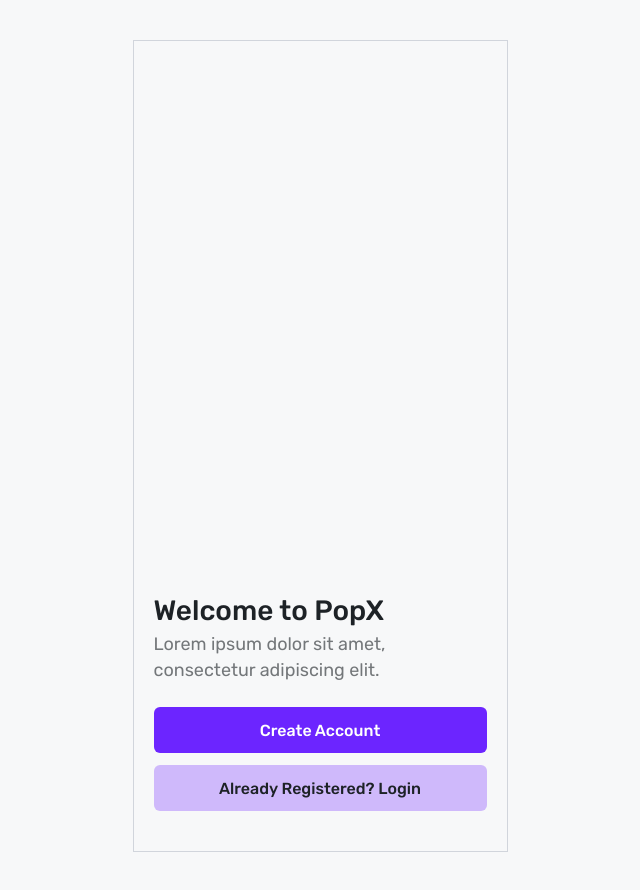
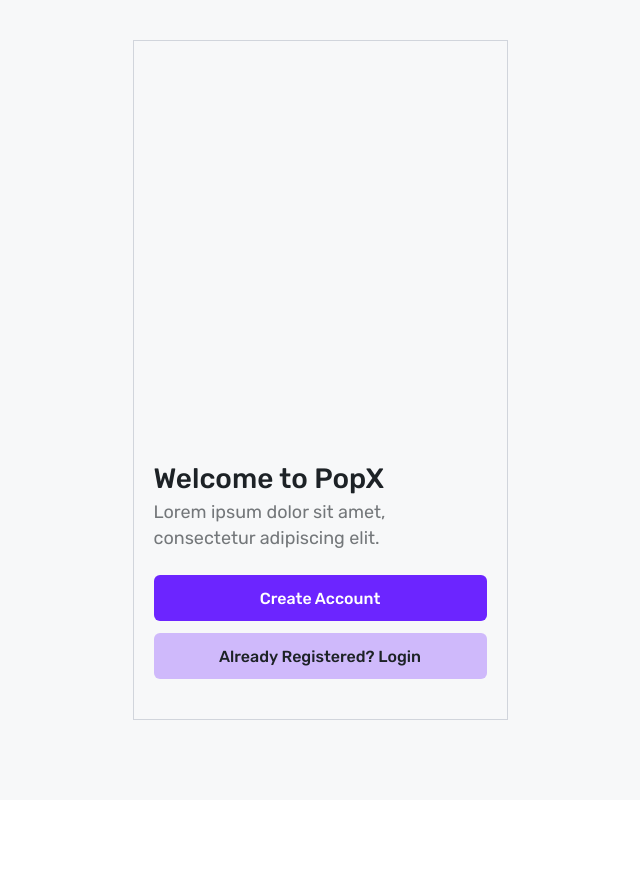
Before and after one commit to Vikramjeetblog/Login-Page, a React (Vite) app: page / in a window 1280 px wide. Shown: the whole page, without its empty margins (320-960 px from the left). After the commit the page ends 800 px from the top, so only its background shows below. Built offline with nearby package versions, Linux system fonts and the light colour scheme.

Commit message:
fix the Scroll probelm

```diff
--- a/src/components/MobileContainer.jsx
+++ b/src/components/MobileContainer.jsx
@@ -1,8 +1,9 @@
 export default function MobileContainer({ children }) {
   return (
-    <div className="flex justify-center min-h-screen bg-[#F7F8F9] pt-10 pb-10">
+    <div className="flex justify-center min-h-screen bg-[#F7F8F9] pt-10 pb-10 overflow-hidden">
 
-      <div className="w-[375px] h-[812px] border border-gray-300 px-[20px] py-[40px] bg-[#F7F8F9] overflow-y-auto">
+      {/* Mobile Screen */}
+      <div className="w-[375px] h-[680px] border border-gray-300 px-[20px] py-[40px] bg-[#F7F8F9]">
 
         {children}
 
```
